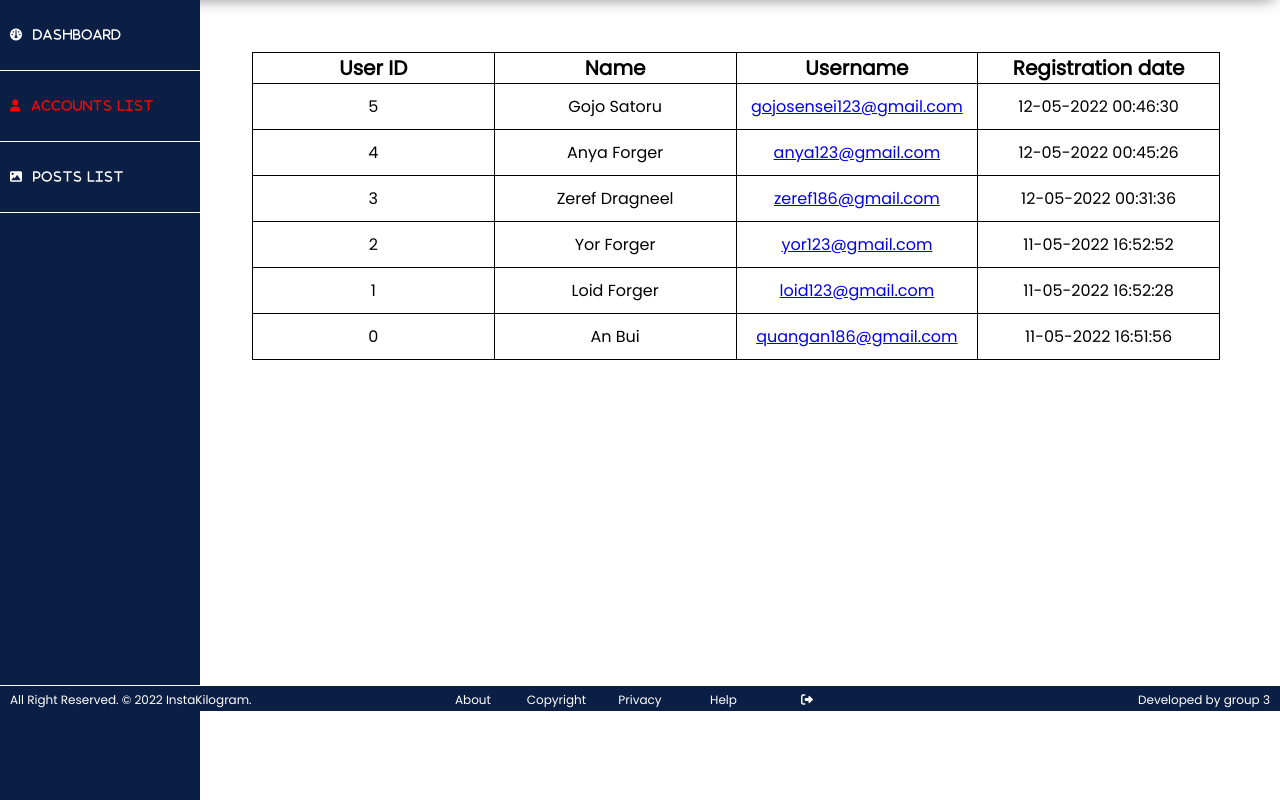
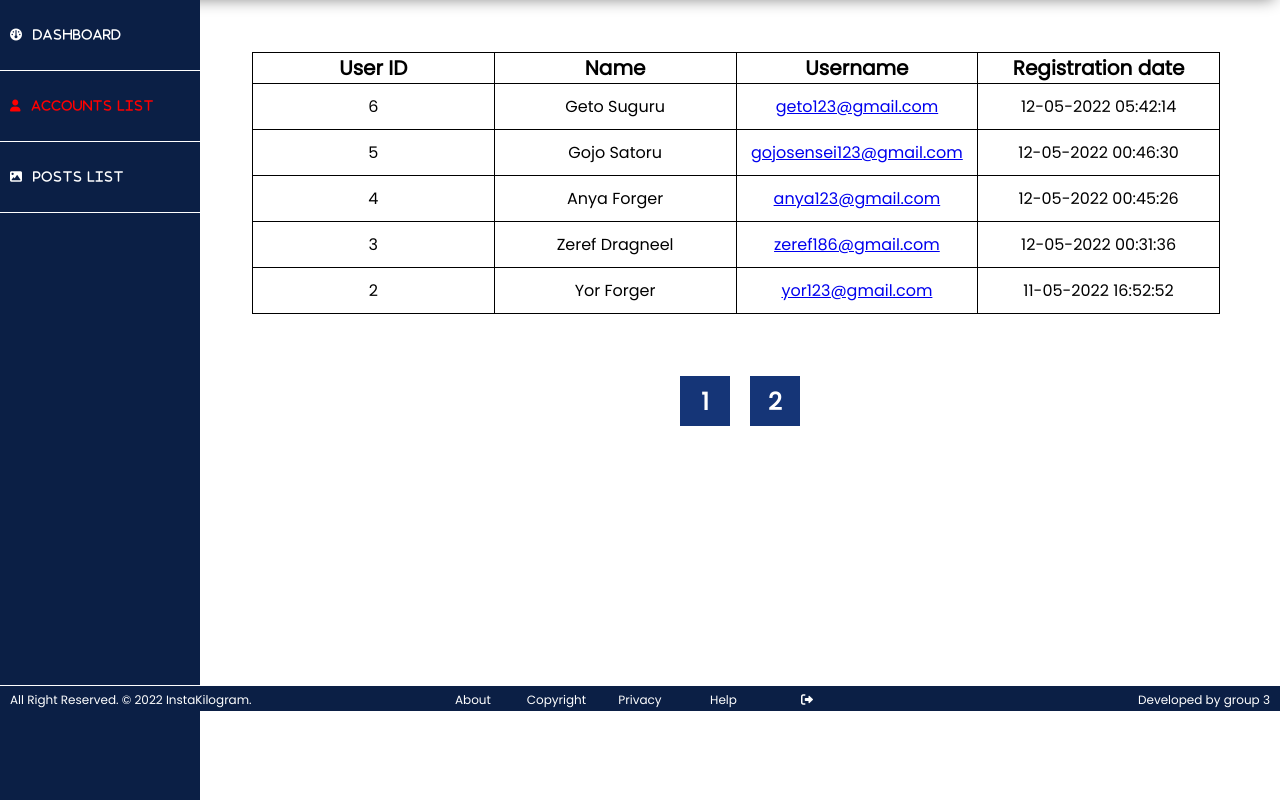
Before and after one commit to quangan186/COSC2430-A2-Group3, a PHP site: page /admin/account-list.php in a window 1280 px wide. Shown: the part 89-889 px from the top of the page. Run offline with PHP 8.4, Linux system fonts and the light colour scheme; some libraries are stand-ins or nearby versions.

Commit message:
pagination accounts list page

```diff
--- a/accounts.csv
+++ b/accounts.csv
@@ -4,3 +4,4 @@
 3,Zeref,Dragneel,zeref186@gmail.com,$2y$10$dtRpEFbP7bFbK5AfaB1C1.p3w4kxOMIjm0syAFDZkB2JQ0C7i0NCK,,1052428,zeref.dragneel.1052428,12-05-2022,00:31:36
 4,Anya,Forger,anya123@gmail.com,$2y$10$YYlMFso0XnEIKKxOB/TblO7It/iWUnt.UcyrKW7u76L40gBpUV0/e,,74762808507952,anya.forger.74762808507952,12-05-2022,00:45:26
 5,Gojo,Satoru,gojosensei123@gmail.com,$2y$10$wRwawBjnM6vhbw7SMt6G7.s5OrE3u4l4aRT6LTAPWJROCfgTuaQyC,,4815098450345081445,gojo.satoru.4815098450345081445,12-05-2022,00:46:30
+6,Geto,Suguru,geto123@gmail.com,$2y$10$1mOCcFe7.4hSUqHpKfbHdeP4EJ.jIBTqsRnAR8vup6y8aEkS/hc9S,,506099,geto.suguru.506099,12-05-2022,05:42:14
--- a/admin/account-list.php
+++ b/admin/account-list.php
@@ -1,3 +1,6 @@
+<?php
+    include("./function.php");
+?>
 <!DOCTYPE html>
 <html lang="en">
 <head>
@@ -28,16 +31,18 @@
                     <th>Username</th>
                     <th>Registration date</th>
                 </tr>
+
             <?php
-                include("./function.php");
-                display_users_list();
-                // print_r_with_lines(get_data_from_csv("../accounts.csv"));
-                // print_r_with_lines(sort_row());
+                display_pagination_data();
+            ?>
 
-            ?>
             </table>
+            <div class="page-bar">
+                <?php
+                    pagination();
+                ?>
+            </div>
         </div>
-
     </main>
     <?php include("../support/admin-footer.php") ?>
 
--- a/admin/admin.php
+++ b/admin/admin.php
@@ -21,7 +21,7 @@
     <main class="main-container">
        <?php include("../support/admin-sidebar-menu.php") ?>
         <div class="board-container">
-            <div class="board">
+            <div class="board" onclick="AccountList()">
                 <div>
                     <!-- <h1>50</h1> -->
                     <?php
--- a/admin/function.php
+++ b/admin/function.php
@@ -17,9 +17,8 @@
         return $array_full_data;
     }
 
-    function display_users_list(){
-        $data_list = sort_row();
-        for ($i = 1; $i < count($data_list); $i++){
+    function display_users_list($data_list){
+        for ($i = 0; $i < count($data_list); $i++){
             echo "<tr class= 'data'>";
             echo "<td>" . $data_list[$i][0] . "</td>";
             echo "<td>" . $data_list[$i][1] . " " . $data_list[$i][2] . "</td>";
@@ -30,7 +29,38 @@
     }
 
     function sort_row(){
-        return array_reverse(get_data_from_csv("../accounts.csv"));
+        $reversed_array = array_reverse(get_data_from_csv("../accounts.csv"));
+        return $reversed_array;
+    }
+
+    function pagination(){
+        $num_per_page = 5;
+        $total_pages = ceil(count(get_data_from_csv("../accounts.csv")) / $num_per_page);
+        for ($p = 1; $p <= $total_pages; $p++){
+            echo "<div class='page-number'><a href ='../admin/account-list.php?page=".$p."'>".$p."</a></div>";
+        }
+    }
+
+    function set_number_page(){
+        if (isset($_GET["page"])){
+            $page = $_GET["page"];
+        }else{
+            $page = 1;
+        }
+        return $page;
+    }
+
+    function display_pagination_data(){
+        $num_per_page = 5;
+        $page = set_number_page();
+        $data_list = split_data($num_per_page);
+        display_users_list($data_list[$page - 1]);
+    }
+
+    function split_data($size_chunks){
+        // $data_list = sort_row();
+        $data_list = sort_row();
+        return array_chunk($data_list, $size_chunks);
     }
 
     function print_r_with_lines($arr) {
@@ -38,6 +68,4 @@
             print_r($arr);
             echo '</pre>';
     }
-
-
 ?>
--- a/classes/signup.class.php
+++ b/classes/signup.class.php
@@ -205,9 +205,10 @@ class Signup
                 'userid' => $userid,
                 'url_address' => $url_address,
                 'date' => $newDate,
-                'time' => $newTime
+                'time' => $newTime,
             );
-            fputcsv($file_open, $form_data);
+            $registration = implode(",", $form_data);
+            fwrite($file_open, "\n{$registration}");
         }
     }
 
--- a/css/admin.css
+++ b/css/admin.css
@@ -88,7 +88,7 @@
         width: 100%;
     }
     .accounts td, .posts td{
-        width: 100%;
+        min-width: 10%;
         text-align: center;
         padding: 10px 0;
     }
@@ -114,6 +114,36 @@
         border: 1px solid black;
         border-left: none;
         border-top: none;
+    }
+
+    .page-bar{
+        display: flex;
+        justify-content: center;
+        max-width: 500px;
+        margin: 0 auto;
+        height: auto;
+        flex-wrap: wrap;
+    }
+
+    .page-bar .page-number{
+        min-width: 50px;
+        height: 50px;
+        margin: 10px 10px;
+        background-color: #153577;
+        display: flex;
+        justify-content: center;
+        align-items: center;
+        cursor: pointer;
+    }
+
+    .page-bar .page-number:hover{
+        opacity: 0.8;
+    }
+    .page-bar .page-number a{
+        color: white;
+        font-weight: 700;
+        text-decoration: none;
+        font-size: 24px;
     }
 }
 
--- a/js/MenuBtn.js
+++ b/js/MenuBtn.js
@@ -32,3 +32,7 @@ for (let i = 0; i < navButtons.length; i++){
 const registerButton = () =>{
     window.location.href = "../register.php";
 }
+
+const AccountList = () =>{
+    window.location.href = "../admin/account-list.php";
+}
```
Also changed, not shown: other parts of css/admin.css (+82 -5 lines).
